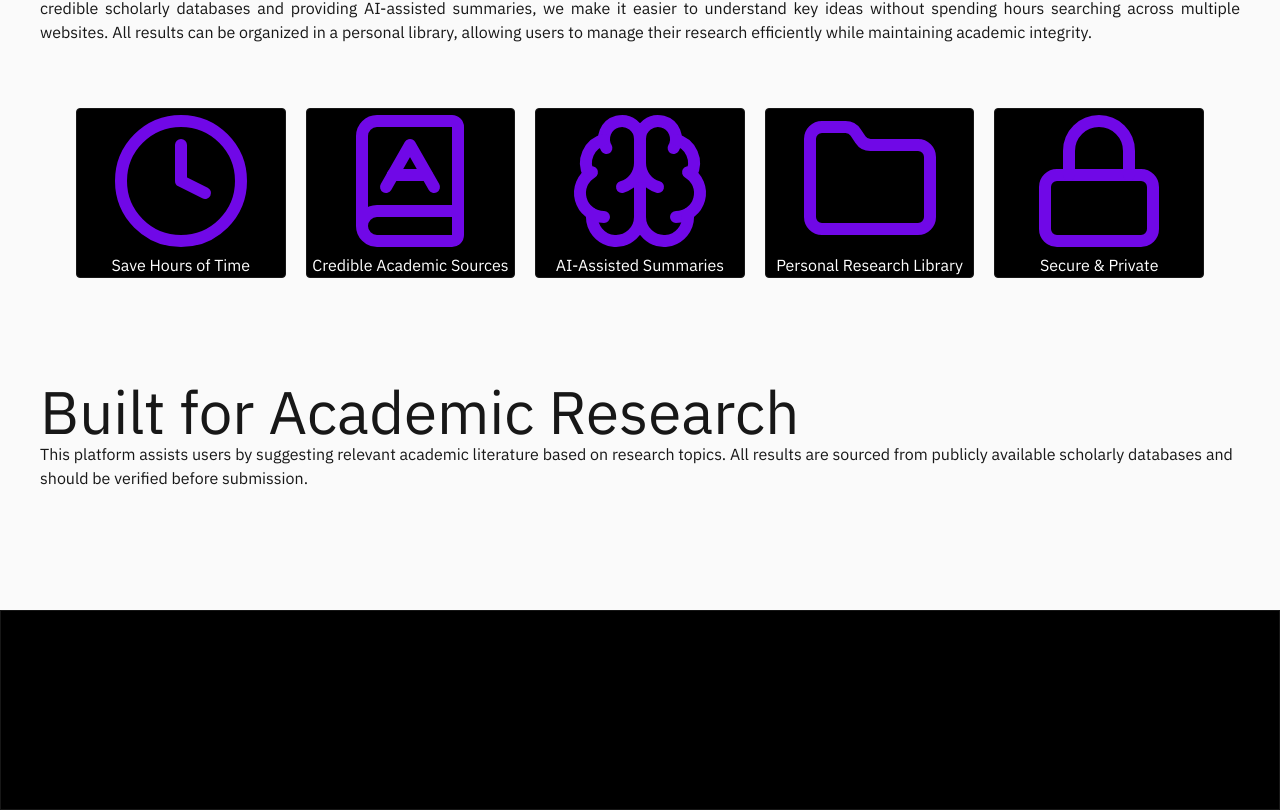
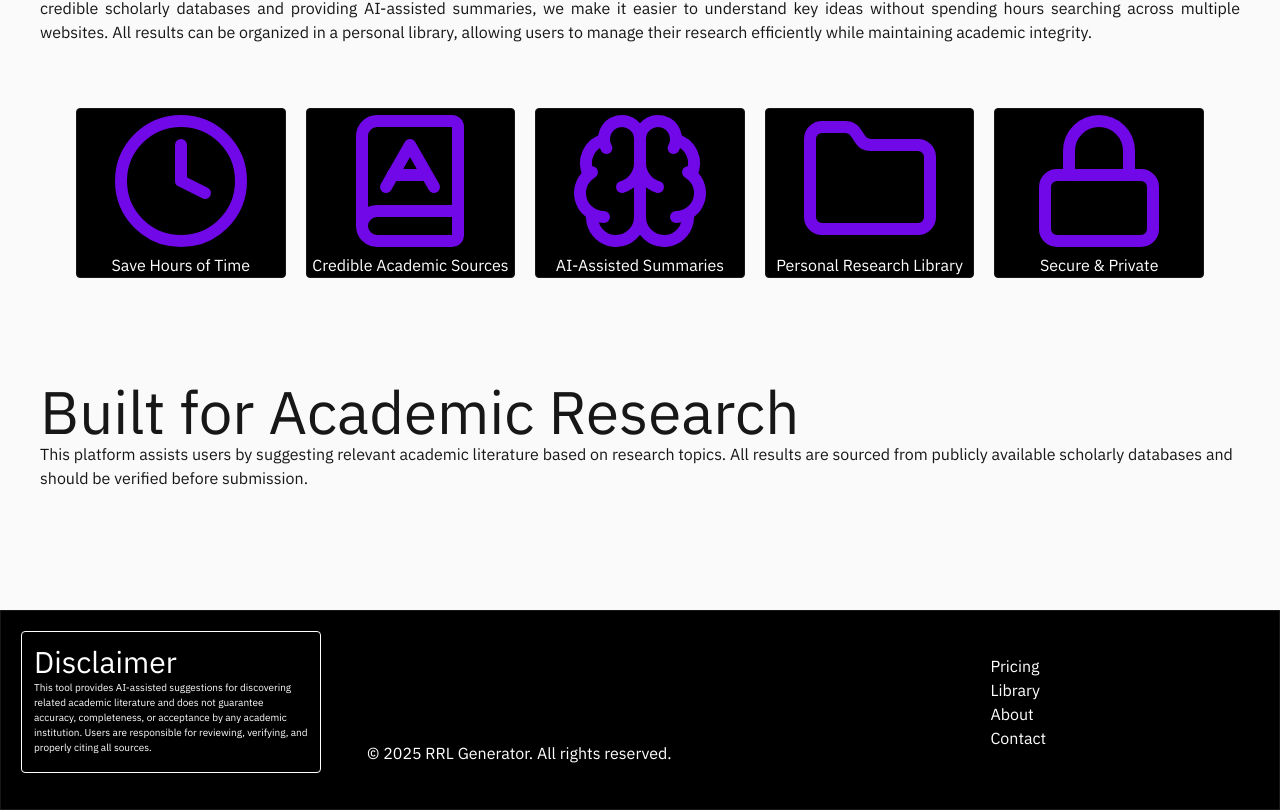
Before and after one commit to shannxnx/RRL-Generator, a Next.js app: page / in a window 1280 px wide. Shown: the part 1788-2598 px from the top of the page. Built offline with nearby package versions, Linux system fonts and the light colour scheme.

Commit message:
footer quick no wireframe design v1

```diff
--- a/app/page.tsx
+++ b/app/page.tsx
@@ -304,7 +304,33 @@ export default function Home() {
 
 
 
-      <footer className="w-full h-[200px] border bg-black">
+      <footer className="w-full h-[200px] border bg-black flex p-5 justify-between">
+        <div className="border-1 p-3 w-[300px] h-[90%] border-white rounded">
+          <h1 className="text-white lg:text-3xl">Disclaimer</h1>
+          <p className="text-white text-[10px]">This tool provides AI-assisted suggestions for
+            discovering related academic literature and does not guarantee
+            accuracy, completeness, or acceptance by any academic institution. Users are responsible for reviewing, verifying, and properly citing all sources.</p>
+        </div>
+
+        <div className="p-2 w-[900px] h-[90%]  rounded flex">
+          <div className="w-[53%] h-full flex items-end">
+            <h1 className="text-white">© 2025 RRL Generator. All rights reserved.</h1>
+          </div>
+          <div className="w-[13%] h-full">
+
+          </div>
+
+          <div className="w-[33%] h-full flex flex-col text-white border-white
+         justify-center text-[16px] pl-10">
+            <ul>
+              <li className="hover:text-purple-700 duration-200 cursor-pointer">Pricing</li>
+              <li className="hover:text-purple-700 duration-200 cursor-pointer">Library</li>
+              <li className="hover:text-purple-700 duration-200 cursor-pointer">About</li>
+              <li className="hover:text-purple-700 duration-200 cursor-pointer">Contact</li>
+
+            </ul>
+          </div>
+        </div>
 
       </footer>
 
```
